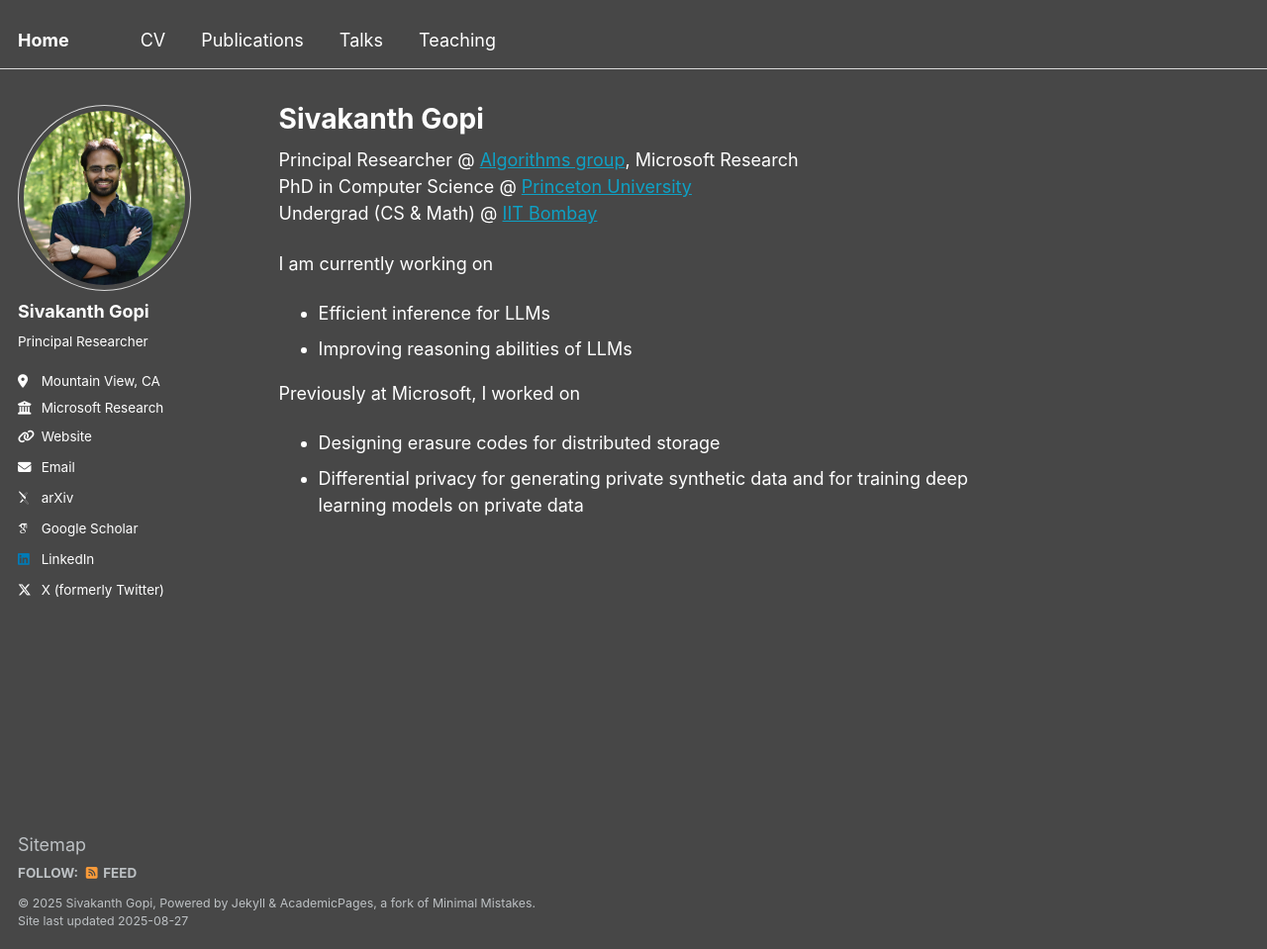
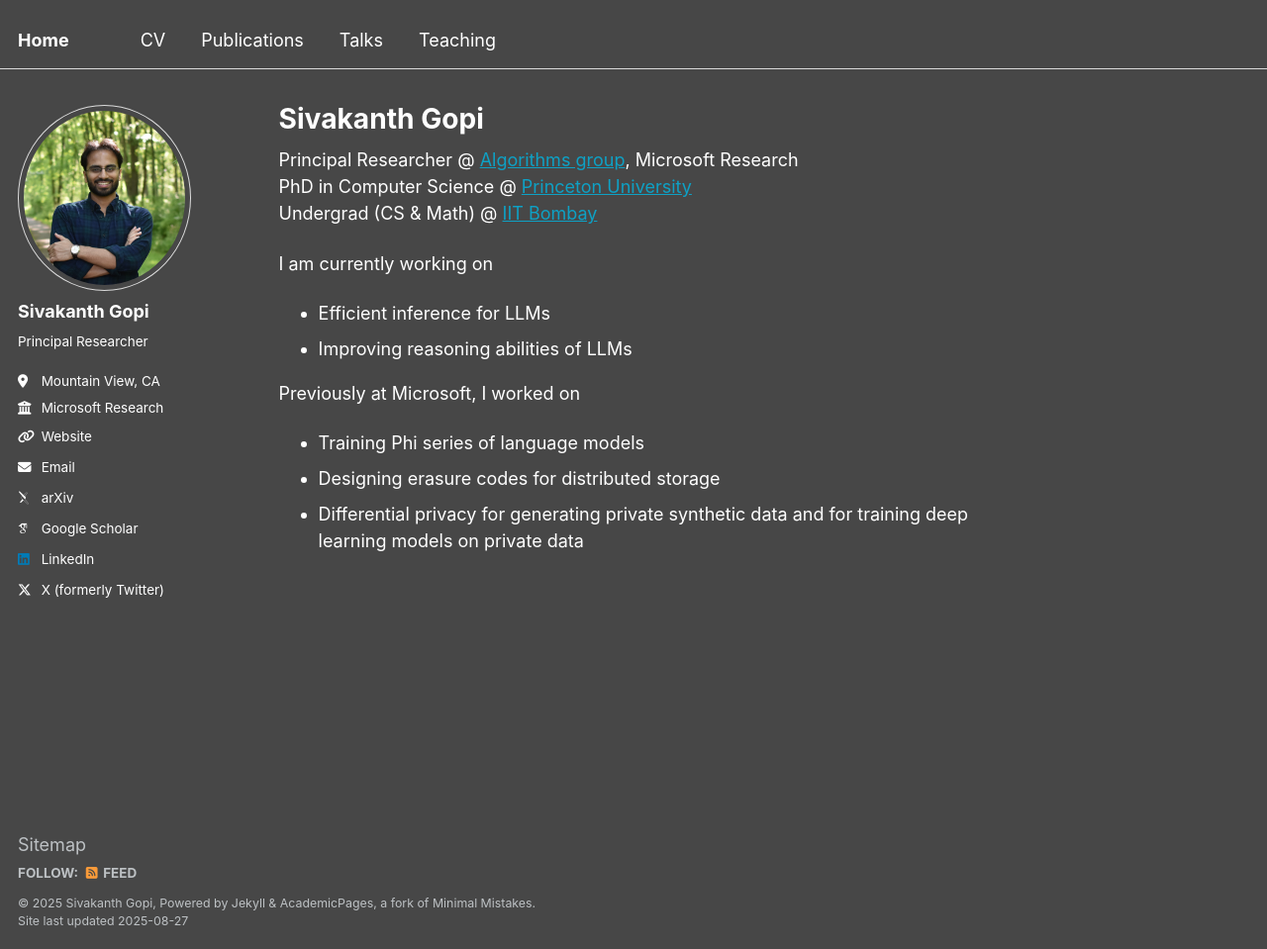
Before and after one commit to gopisivakanth/gopisivakanth.github.io, a Jekyll site: the page built from _pages/about.md, in a window 1280 px wide and 959 px high. Shown: the whole window at 99% size. Built offline with Jekyll 4.4.1, drawn with Linux system fonts in a browser that asks for light colours; some web fonts are replaced.

Commit message:
Update about.md

```diff
--- a/_pages/about.md
+++ b/_pages/about.md
@@ -20,5 +20,6 @@
 - Improving reasoning abilities of LLMs
 
 Previously at Microsoft, I worked on
+- Training Phi series of language models
 - Designing erasure codes for distributed storage
 - Differential privacy for generating private synthetic data and for training deep learning models on private data
```
